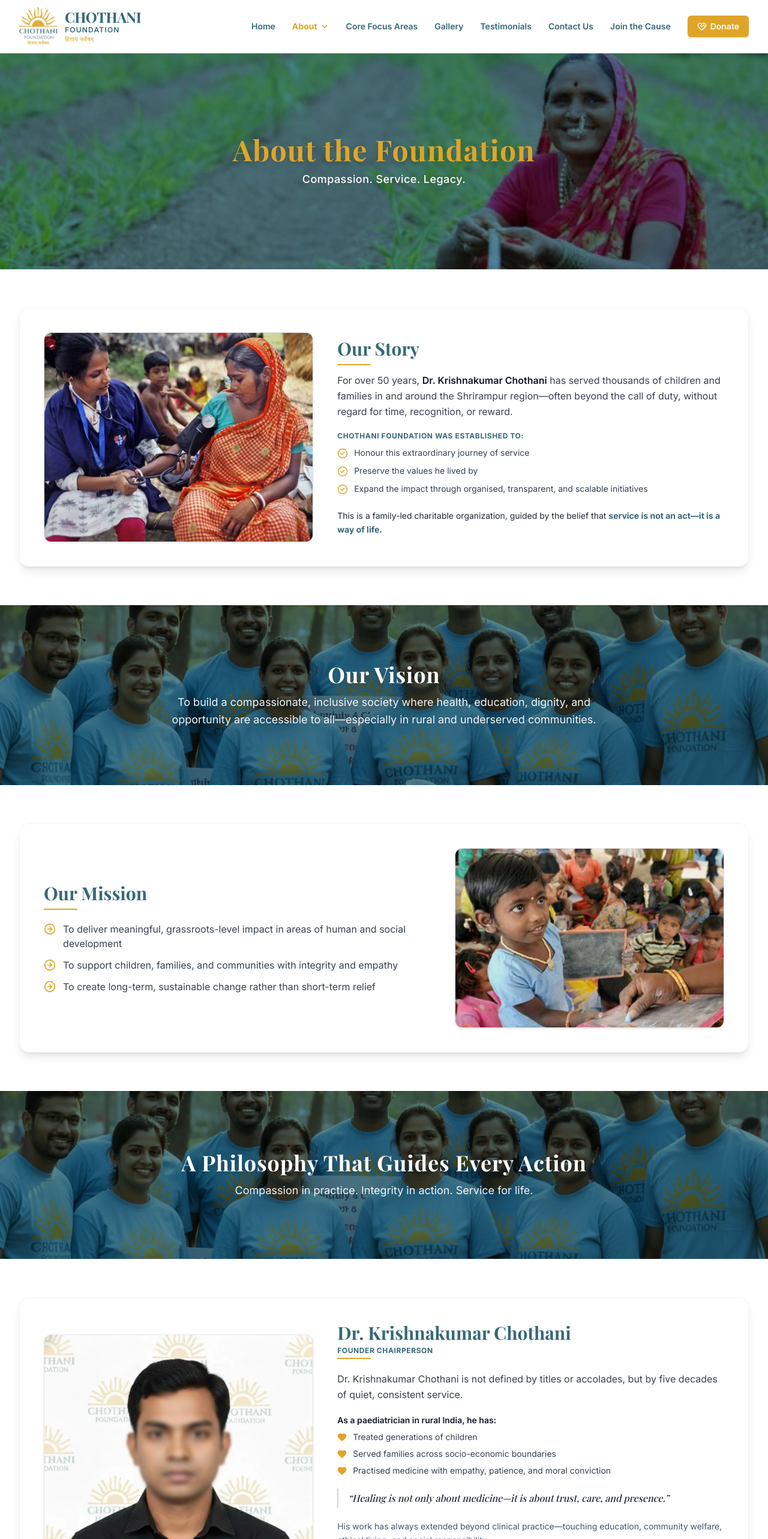
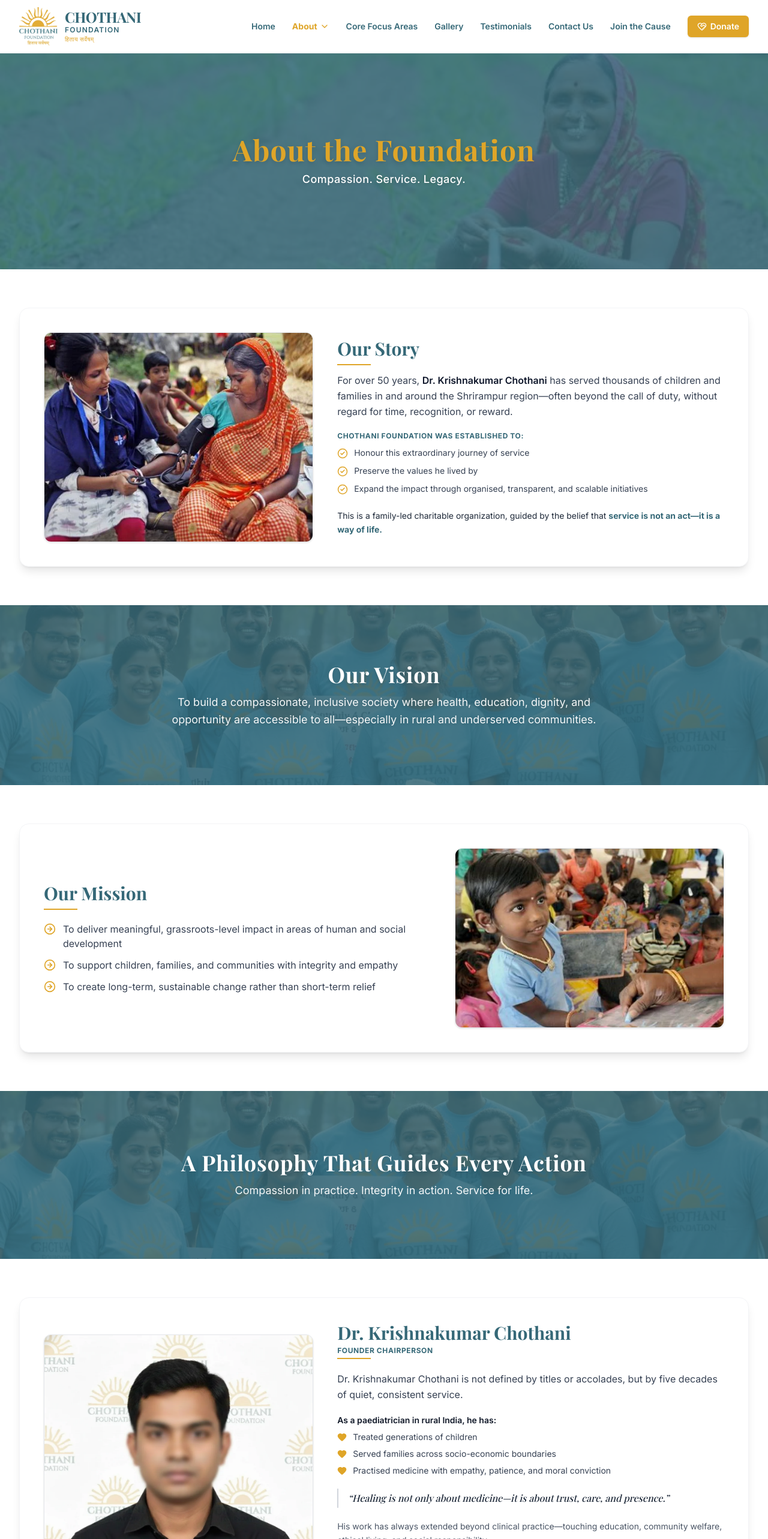
Before and after one commit to AdityaWagh06/chothani-foundation, a Next.js app: page /about-us in a window 1280 px wide. Shown: the top 2566 px of the page at 60% size. Built offline with nearby package versions, Linux system fonts and the light colour scheme; a web font is replaced by a local one.

Commit message:
fix: update teal green banner overlays to exact #356877 brand color matching screenshot

```diff
--- a/app/about-us/page.tsx
+++ b/app/about-us/page.tsx
@@ -17,7 +17,7 @@
         className="relative w-full h-[300px] sm:h-[360px] flex items-center justify-center text-white bg-fixed bg-cover bg-center"
         style={{ backgroundImage: "url('/images/image001.webp')" }}
       >
-        <div className="absolute inset-0 bg-[#2F6978]/80 mix-blend-multiply" />
+        <div className="absolute inset-0 bg-[#356877]/85" />
 
         <div className="relative z-10 mx-auto max-w-4xl px-4 sm:px-6 lg:px-8 text-center space-y-3 py-12 sm:py-16">
           <h1 className="font-serif text-3xl sm:text-4xl lg:text-5xl font-bold text-[#DFA528] tracking-wide drop-shadow-md">
@@ -94,7 +94,7 @@
         className="relative w-full h-[260px] sm:h-[300px] flex items-center justify-center text-white bg-fixed bg-cover bg-center"
         style={{ backgroundImage: "url('/images/sector.webp')" }}
       >
-        <div className="absolute inset-0 bg-[#2F6978]/80 mix-blend-multiply" />
+        <div className="absolute inset-0 bg-[#356877]/85" />
 
         <div className="relative z-10 mx-auto max-w-4xl px-4 sm:px-6 lg:px-8 text-center space-y-3 py-8 sm:py-12">
           <h2 className="font-serif text-2xl sm:text-3xl lg:text-4xl font-bold text-white tracking-wide drop-shadow-md">
@@ -158,7 +158,7 @@
         className="relative w-full h-[240px] sm:h-[280px] flex items-center justify-center text-white bg-fixed bg-cover bg-center"
         style={{ backgroundImage: "url('/images/sector.webp')" }}
       >
-        <div className="absolute inset-0 bg-[#2F6978]/80 mix-blend-multiply" />
+        <div className="absolute inset-0 bg-[#356877]/85" />
 
         <div className="relative z-10 mx-auto max-w-4xl px-4 sm:px-6 lg:px-8 text-center space-y-3 py-8 sm:py-10">
           <h2 className="font-serif text-2xl sm:text-3xl lg:text-4xl font-bold text-white tracking-wide drop-shadow-md">
@@ -305,7 +305,7 @@
         className="relative w-full h-[260px] sm:h-[300px] flex items-center justify-center text-white bg-fixed bg-cover bg-center"
         style={{ backgroundImage: "url('/images/education.webp')" }}
       >
-        <div className="absolute inset-0 bg-[#2F6978]/80 mix-blend-multiply" />
+        <div className="absolute inset-0 bg-[#356877]/85" />
 
         <div className="relative z-10 mx-auto max-w-7xl px-4 sm:px-6 lg:px-8 w-full flex flex-col md:flex-row items-center justify-between gap-6">
           <div className="space-y-2 max-w-2xl text-left">
--- a/app/focus-areas/page.tsx
+++ b/app/focus-areas/page.tsx
@@ -17,7 +17,7 @@
         className="relative w-full h-[300px] sm:h-[360px] flex items-center justify-center text-white bg-fixed bg-cover bg-center"
         style={{ backgroundImage: "url('/images/hero-focusareas.webp')" }}
       >
-        <div className="absolute inset-0 bg-[#2F6978]/80 mix-blend-multiply" />
+        <div className="absolute inset-0 bg-[#356877]/85" />
 
         <div className="relative z-10 mx-auto max-w-4xl px-4 sm:px-6 lg:px-8 text-center space-y-3 py-12 sm:py-16">
           <h1 className="font-serif text-3xl sm:text-4xl lg:text-5xl font-bold text-[#DFA528] tracking-wide drop-shadow-md">
@@ -342,7 +342,7 @@
         className="relative w-full h-[260px] sm:h-[300px] flex items-center justify-center text-white bg-fixed bg-cover bg-center"
         style={{ backgroundImage: "url('/images/sector.webp')" }}
       >
-        <div className="absolute inset-0 bg-[#2F6978]/80 mix-blend-multiply" />
+        <div className="absolute inset-0 bg-[#356877]/85" />
 
         <div className="relative z-10 mx-auto max-w-7xl px-4 sm:px-6 lg:px-8 w-full flex flex-col md:flex-row items-center justify-between gap-6">
           <div className="space-y-2 max-w-2xl text-left">
--- a/app/page.tsx
+++ b/app/page.tsx
@@ -203,7 +203,7 @@
         className="relative w-full h-[260px] sm:h-[300px] flex items-center justify-center text-white bg-fixed bg-cover bg-center overflow-hidden"
         style={{ backgroundImage: "url('/images/sector.webp')" }}
       >
-        <div className="absolute inset-0 bg-[#2F6978]/80 mix-blend-multiply" />
+        <div className="absolute inset-0 bg-[#356877]/85" />
 
         <SectionReveal direction="zoom" duration={0.85} className="relative z-10 mx-auto max-w-4xl px-4 sm:px-6 lg:px-8 text-center space-y-3 py-8 sm:py-12">
           <h2 className="font-serif text-2xl sm:text-3xl lg:text-4xl font-bold text-white tracking-wide drop-shadow-md">
@@ -452,7 +452,7 @@
         className="relative w-full h-[260px] sm:h-[300px] flex items-center justify-center text-white bg-fixed bg-cover bg-center overflow-hidden"
         style={{ backgroundImage: "url('/images/education.webp')" }}
       >
-        <div className="absolute inset-0 bg-[#2F6978]/80 mix-blend-multiply" />
+        <div className="absolute inset-0 bg-[#356877]/85" />
 
         <SectionReveal direction="zoom" duration={0.8} className="relative z-10 mx-auto max-w-7xl px-4 sm:px-6 lg:px-8 w-full flex flex-col md:flex-row items-center justify-between gap-6">
           <div className="space-y-2 max-w-2xl text-left">
```
Also changed, not shown: 1 other file (tests, documents, lock files or other folders).
